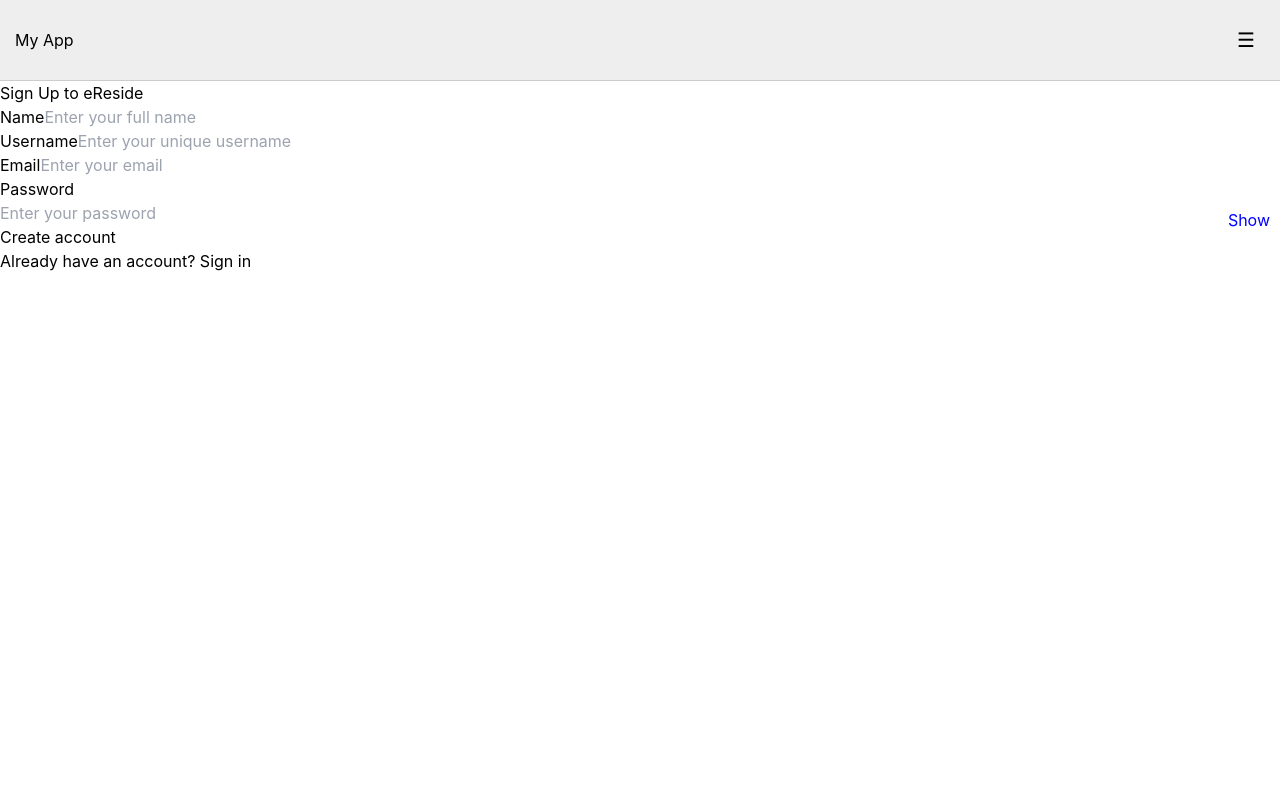
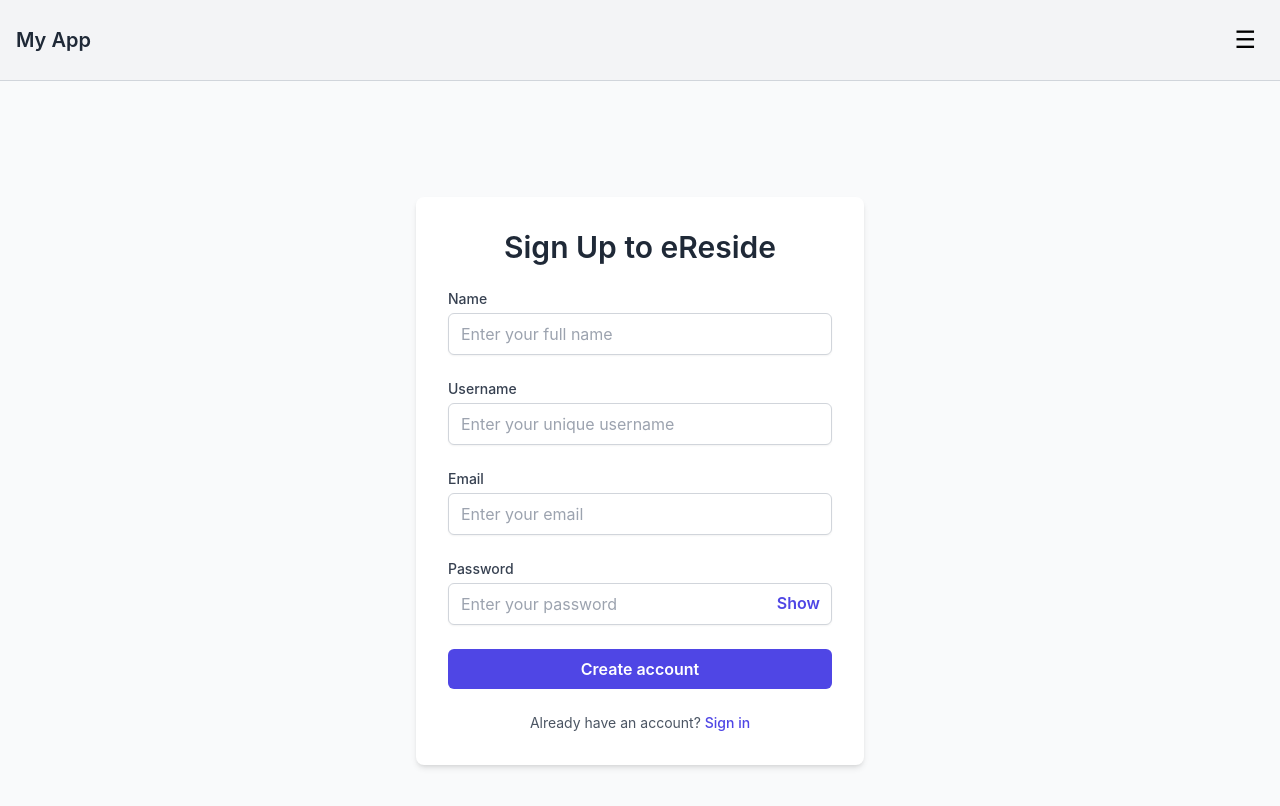
Before and after one commit to danisherror/productivity_manager, a React (Create React App) app in the folder front_end/: page /signup in a window 1280 px wide. Shown: the top 806 px of the page. Built offline with nearby package versions, Linux system fonts and the light colour scheme; no server answers.

Commit message:
adding tailwind css to pages

```diff
--- a/front_end/src/pages/Navbar.js
+++ b/front_end/src/pages/Navbar.js
@@ -45,54 +45,61 @@
     }
   };
 
-  const linkStyle = (path) => ({
-    padding: '10px 15px',
-    margin: '5px 0',
-    textDecoration: 'none',
-    color: location.pathname === path ? '#fff' : '#333',
-    backgroundColor: location.pathname === path ? '#007bff' : '#f1f1f1',
-    borderRadius: '5px',
-    display: 'block',
-  });
+  const linkClasses = (path) =>
+    `block px-4 py-2 rounded-md my-1 transition-colors duration-200 ${
+      location.pathname === path
+        ? 'bg-blue-600 text-white'
+        : 'bg-gray-200 text-gray-800 hover:bg-blue-500 hover:text-white'
+    }`;
 
   return (
     <>
-      <nav style={{
-        padding: '15px',
-        backgroundColor: '#eee',
-        borderBottom: '1px solid #ccc',
-      }}>
-        <div style={{ display: 'flex', justifyContent: 'space-between', alignItems: 'center' }}>
-          <h2 style={{ margin: 0 }}>My App</h2>
+      <nav className="bg-gray-100 border-b border-gray-300 p-4">
+        <div className="flex justify-between items-center max-w-7xl mx-auto">
+          <h2 className="text-xl font-semibold text-gray-800">My App</h2>
           <button
             onClick={() => setIsOpen(!isOpen)}
-            style={{
-              fontSize: '20px',
-              padding: '10px',
-              backgroundColor: 'transparent',
-              border: 'none',
-              cursor: 'pointer',
-            }}
+            className="text-2xl p-2 rounded-md hover:bg-gray-200 focus:outline-none focus:ring-2 focus:ring-blue-500"
+            aria-label="Toggle menu"
           >
             ☰
           </button>
         </div>
 
         {isOpen && (
-          <div style={{ marginTop: '10px' }}>
+          <div className="mt-3 max-w-7xl mx-auto">
             {isLoggedIn ? (
               <>
-                <Link to="/" style={linkStyle('/')}>Home</Link>
-                <Link to="/profile" style={linkStyle('/profile')}>Profile</Link>
-                <Link to="/CreateScheduleTask" style={linkStyle('/CreateScheduleTask')}>Create Task</Link>
-                <Link to="/AllScheduleTasks" style={linkStyle('/AllScheduleTasks')}>All Tasks</Link>
-                <Link to="/analysis" style={linkStyle('/analysis')}>Analysis</Link>
-                <button onClick={handleLogout} style={{ ...linkStyle(), backgroundColor: '#dc3545', color: '#fff' }}>Logout</button>
+                <Link to="/" className={linkClasses('/')}>
+                  Home
+                </Link>
+                <Link to="/profile" className={linkClasses('/profile')}>
+                  Profile
+                </Link>
+                <Link to="/CreateScheduleTask" className={linkClasses('/CreateScheduleTask')}>
+                  Create Task
+                </Link>
+                <Link to="/AllScheduleTasks" className={linkClasses('/AllScheduleTasks')}>
+                  All Tasks
+                </Link>
+                <Link to="/analysis" className={linkClasses('/analysis')}>
+                  Analysis
+                </Link>
+                <button
+                  onClick={handleLogout}
+                  className="block w-full px-4 py-2 my-1 bg-red-600 text-white rounded-md hover:bg-red-700 transition-colors duration-200"
+                >
+                  Logout
+                </button>
               </>
             ) : (
               <>
-                <Link to="/signin" style={linkStyle('/signin')}>Sign In</Link>
-                <Link to="/signup" style={linkStyle('/signup')}>Sign Up</Link>
+                <Link to="/signin" className={linkClasses('/signin')}>
+                  Sign In
+                </Link>
+                <Link to="/signup" className={linkClasses('/signup')}>
+                  Sign Up
+                </Link>
               </>
             )}
           </div>
@@ -104,21 +111,7 @@
         <button
           onClick={() => navigate('/CreateScheduleTask')}
           title="Create Task"
-          style={{
-            position: 'fixed',
-            bottom: '20px',
-            right: '20px',
-            width: '60px',
-            height: '60px',
-            borderRadius: '50%',
-            backgroundColor: '#007bff',
-            color: '#fff',
-            fontSize: '28px',
-            border: 'none',
-            boxShadow: '0 2px 8px rgba(0,0,0,0.3)',
-            cursor: 'pointer',
-            zIndex: 999,
-          }}
+          className="fixed bottom-5 right-5 w-14 h-14 rounded-full bg-blue-600 text-white text-3xl flex items-center justify-center shadow-lg hover:bg-blue-700 focus:outline-none focus:ring-2 focus:ring-blue-500 z-50"
         >
           +
         </button>
--- a/front_end/src/pages/Signin.js
+++ b/front_end/src/pages/Signin.js
@@ -1,6 +1,5 @@
 import React, { useState } from 'react';
 import { useNavigate, Link } from 'react-router-dom';
-import axios from 'axios';
 
 function Signin() {
   const [formData, setFormData] = useState({
@@ -8,6 +7,7 @@
     password: '',
   });
   const navigate = useNavigate();
+
   const handleFormChange = (event) => {
     const { name, value } = event.target;
     setFormData((prevData) => ({ ...prevData, [name]: value }));
@@ -15,10 +15,7 @@
 
   const handleSubmit = async (event) => {
     event.preventDefault();
-
     const { identifier, password } = formData;
-
-    // Basic validation
 
     if (password.length < 6) {
       alert('Password must be at least 6 characters long.');
@@ -28,10 +25,8 @@
     try {
       const response = await fetch(`${process.env.REACT_APP_BACKEND_URL}/signin`, {
         method: 'POST',
-        credentials: 'include', // Important: allows cookies to be sent/received
-        headers: {
-          'Content-Type': 'application/json',
-        },
+        credentials: 'include',
+        headers: { 'Content-Type': 'application/json' },
         body: JSON.stringify({ identifier, password }),
       });
 
@@ -39,49 +34,39 @@
         alert(`Registered successfully!`);
         navigate('/profile');
       } else {
-        console.error('Error:', response.status, response.data);
         alert('Error registering. Please try again.');
       }
     } catch (error) {
-      console.error('Error:', error);
-      if (error.response && error.response.data && error.response.data.message) {
-        alert(error.response.data.message);
-      } else {
-        alert('An error occurred. Please try again.');
-      }
+      alert(error.response?.data?.message || 'An error occurred. Please try again.');
     }
   };
 
   return (
+    <div className="min-h-screen flex items-center justify-center bg-gray-50 px-4">
+      <div className="max-w-md w-full bg-white p-8 rounded-lg shadow-md">
+        <h2 className="text-3xl font-semibold text-center text-gray-800 mb-6">Sign Up to eReside</h2>
 
-    <div >
-      <h2 >
-        Sign Up to eReside
-      </h2>
-
-      <form onSubmit={handleSubmit}>
-        <div >
-          <label >
+        <form onSubmit={handleSubmit} className="space-y-6">
+          <div>
+            <label htmlFor="identifier" className="block text-sm font-medium text-gray-700 mb-1">
               Email
             </label>
-          <div className="relative">
             <input
               type="text"
               id="identifier"
               name="identifier"
-              value={formData.email}
+              value={formData.identifier}
               onChange={handleFormChange}
               required
               placeholder="Enter your email/username"
+              className="w-full px-3 py-2 border border-gray-300 rounded-md shadow-sm focus:outline-none focus:ring-2 focus:ring-indigo-500 focus:border-indigo-500"
             />
           </div>
-        </div>
 
-        <div >
-          <label >
+          <div>
+            <label htmlFor="password" className="block text-sm font-medium text-gray-700 mb-1">
               Password
             </label>
-          <div className="relative">
             <input
               type="password"
               id="password"
@@ -90,27 +75,28 @@
               onChange={handleFormChange}
               required
               placeholder="Enter your password"
+              className="w-full px-3 py-2 border border-gray-300 rounded-md shadow-sm focus:outline-none focus:ring-2 focus:ring-indigo-500 focus:border-indigo-500"
             />
-          </div>
           </div>
 
           <div>
             <button
               type="submit"
+              className="w-full bg-indigo-600 text-white py-2 rounded-md font-semibold hover:bg-indigo-700 transition-colors duration-300"
             >
               Create account
             </button>
           </div>
+        </form>
 
-        <div>
-          <p>
-            Already have an account?
-
+        <p className="mt-6 text-center text-sm text-gray-600">
+          Already have an account?{' '}
+          <Link to="/signin" className="text-indigo-600 hover:text-indigo-800 font-medium">
+            Sign in
+          </Link>
         </p>
       </div>
-      </form>
     </div>
-
   );
 }
 
--- a/front_end/src/pages/Signup.js
+++ b/front_end/src/pages/Signup.js
@@ -92,103 +92,129 @@
   };
 
   return (
-    <div>
-      <h2>Sign Up to eReside</h2>
-      <form onSubmit={handleSubmit}>
+    <div className="min-h-screen flex items-center justify-center bg-gray-50 px-4">
+      <div className="max-w-md w-full bg-white p-8 rounded-lg shadow-md">
+        <h2 className="text-3xl font-semibold text-center text-gray-800 mb-6">
+          Sign Up to eReside
+        </h2>
+
+        <form onSubmit={handleSubmit} className="space-y-6">
           {/* Name */}
           <div>
-          <label>Name</label>
+            <label htmlFor="name" className="block text-sm font-medium text-gray-700 mb-1">
+              Name
+            </label>
             <input
               type="text"
               name="name"
+              id="name"
               autoComplete="off"
               value={formData.name}
               onChange={handleFormChange}
               required
               placeholder="Enter your full name"
               disabled={isSubmitting}
+              className={`w-full px-3 py-2 border rounded-md shadow-sm focus:outline-none focus:ring-2 focus:ring-indigo-500 focus:border-indigo-500 ${
+                errors.name ? 'border-red-500' : 'border-gray-300'
+              }`}
             />
-          {errors.name && <p style={{ color: 'red' }}>{errors.name}</p>}
+            {errors.name && <p className="text-red-600 text-sm mt-1">{errors.name}</p>}
           </div>
 
           {/* Username */}
           <div>
-          <label>Username</label>
+            <label htmlFor="username" className="block text-sm font-medium text-gray-700 mb-1">
+              Username
+            </label>
             <input
               type="text"
               name="username"
+              id="username"
               autoComplete="off"
               value={formData.username}
               onChange={handleFormChange}
               required
               placeholder="Enter your unique username"
               disabled={isSubmitting}
+              className={`w-full px-3 py-2 border rounded-md shadow-sm focus:outline-none focus:ring-2 focus:ring-indigo-500 focus:border-indigo-500 ${
+                errors.username ? 'border-red-500' : 'border-gray-300'
+              }`}
             />
-          {errors.username && <p style={{ color: 'red' }}>{errors.username}</p>}
+            {errors.username && <p className="text-red-600 text-sm mt-1">{errors.username}</p>}
           </div>
 
           {/* Email */}
           <div>
-          <label>Email</label>
+            <label htmlFor="email" className="block text-sm font-medium text-gray-700 mb-1">
+              Email
+            </label>
             <input
               type="email"
               name="email"
+              id="email"
               autoComplete="off"
               value={formData.email}
               onChange={handleFormChange}
               required
               placeholder="Enter your email"
               disabled={isSubmitting}
+              className={`w-full px-3 py-2 border rounded-md shadow-sm focus:outline-none focus:ring-2 focus:ring-indigo-500 focus:border-indigo-500 ${
+                errors.email ? 'border-red-500' : 'border-gray-300'
+              }`}
             />
-          {errors.email && <p style={{ color: 'red' }}>{errors.email}</p>}
+            {errors.email && <p className="text-red-600 text-sm mt-1">{errors.email}</p>}
           </div>
 
           {/* Password */}
           <div>
-          <label>Password</label>
-          <div style={{ position: 'relative' }}>
+            <label htmlFor="password" className="block text-sm font-medium text-gray-700 mb-1">
+              Password
+            </label>
+            <div className="relative">
               <input
                 type={showPassword ? 'text' : 'password'}
                 name="password"
+                id="password"
                 autoComplete="off"
                 value={formData.password}
                 onChange={handleFormChange}
                 required
                 placeholder="Enter your password"
                 disabled={isSubmitting}
+                className={`w-full px-3 py-2 border rounded-md shadow-sm focus:outline-none focus:ring-2 focus:ring-indigo-500 focus:border-indigo-500 ${
+                  errors.password ? 'border-red-500' : 'border-gray-300'
+                }`}
               />
               <button
                 type="button"
                 onClick={() => setShowPassword(!showPassword)}
                 disabled={isSubmitting}
-              style={{
-                position: 'absolute',
-                right: 10,
-                top: '30%',
-                background: 'none',
-                border: 'none',
-                color: 'blue',
-                cursor: 'pointer',
-              }}
+                className="absolute right-3 top-2 text-indigo-600 hover:text-indigo-800 font-semibold"
               >
                 {showPassword ? 'Hide' : 'Show'}
               </button>
             </div>
-          {errors.password && <p style={{ color: 'red' }}>{errors.password}</p>}
+            {errors.password && <p className="text-red-600 text-sm mt-1">{errors.password}</p>}
           </div>
 
           {/* Submit Button */}
-        <button type="submit" disabled={isSubmitting}>
+          <button
+            type="submit"
+            disabled={isSubmitting}
+            className="w-full bg-indigo-600 text-white py-2 rounded-md font-semibold hover:bg-indigo-700 transition-colors duration-300"
+          >
             {isSubmitting ? 'Creating account...' : 'Create account'}
           </button>
+        </form>
 
         {/* Redirect to Login */}
-        <div>
-          <p>
-            Already have an account? <Link to="/signin">Sign in</Link>
+        <p className="mt-6 text-center text-sm text-gray-600">
+          Already have an account?{' '}
+          <Link to="/signin" className="text-indigo-600 hover:text-indigo-800 font-medium">
+            Sign in
+          </Link>
         </p>
       </div>
-      </form>
     </div>
   );
 }
```
Lines whose indentation alone changed are shown as unchanged.
